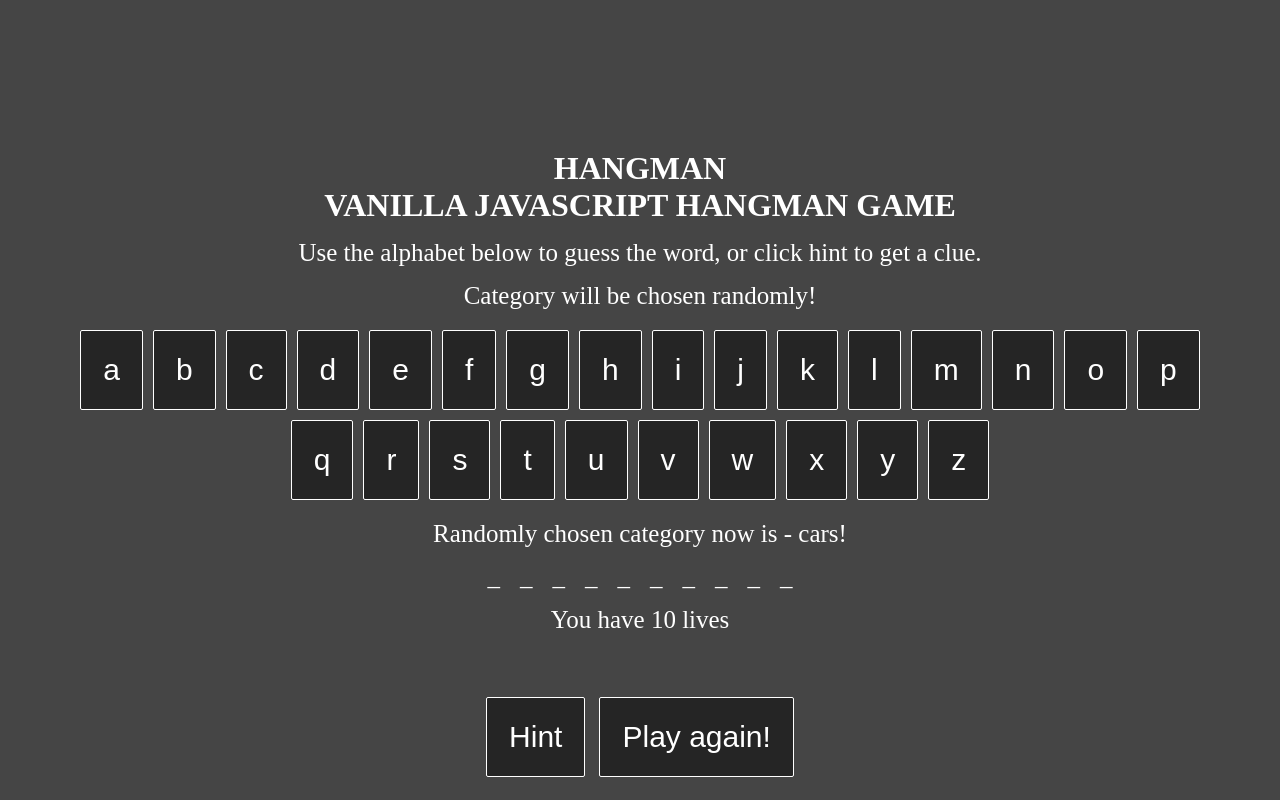
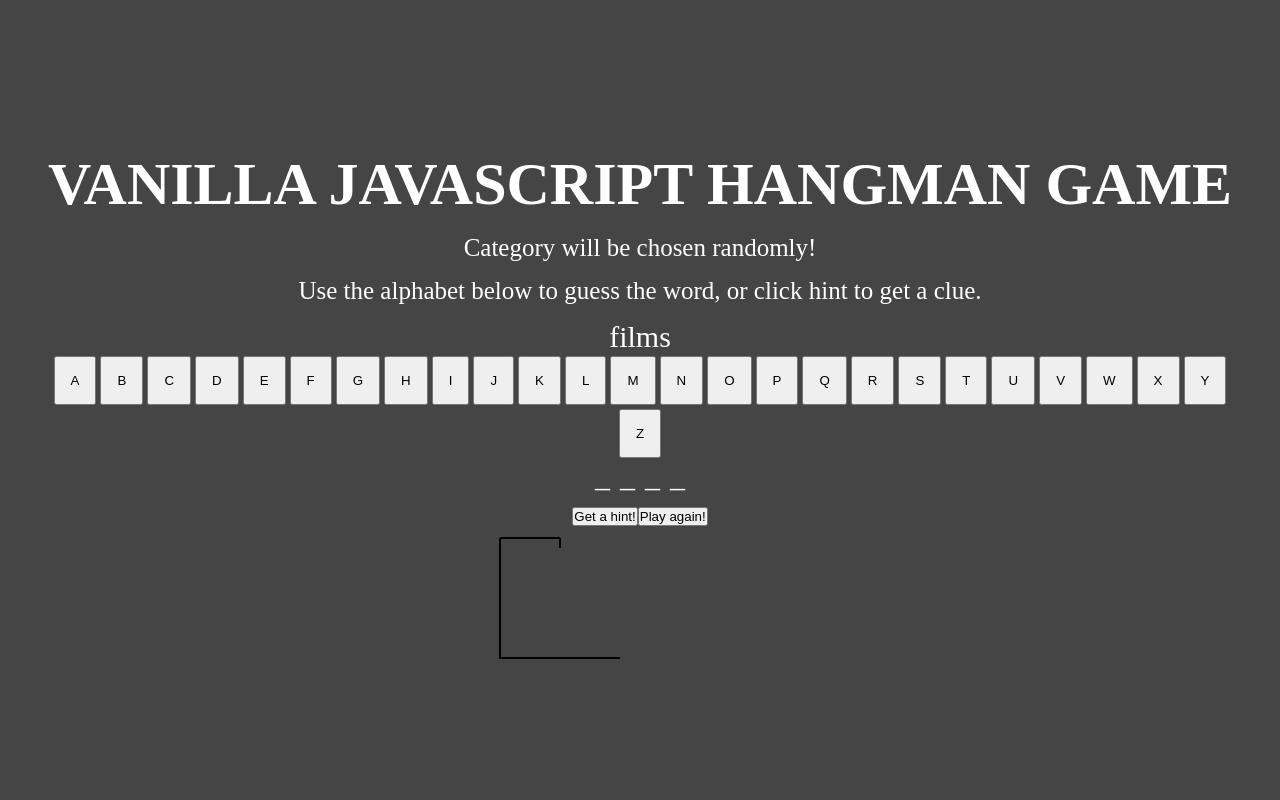
Before and after one commit to BysovMaxim/Hangman, a plain HTML site: page index.html in a window 1280 px wide. Both pictures are taken after a click on the button "Play again!". Drawn offline with Linux system fonts and the light colour scheme.

Commit message:
i think code was little bit improved relative to the first version

```diff
--- a/index.html
+++ b/index.html
@@ -8,23 +8,25 @@
 </head>
 <body>
 	<div class="container">
-		<h1>HANGMAN</h1>
 		<h1>VANILLA JAVASCRIPT HANGMAN GAME</h1>
+		<p>Category will be chosen randomly!</p>
 		<p>Use the alphabet below to guess the word, or click hint to get a clue.</p>
-		<p>Category will be chosen randomly!</p>
-		<div class="letters">
+		<div class="category">
 
 		</div>
-		<p class="chosen-category">Randomly chosen category now is - </p>
-		<p class="word"></p>
-		<p class="lives-remaining"></p>
-		<p class="clue"></p>
-		<div class="hang"></div>
-		<div class="menu">
-			<button class="hint">Hint</button>
-			<button class="restart">Play again!</button>
+		<div class="alphabet-container">
+
 		</div>
-	</div>
+		<div class="word-container">
+
+		</div>
+		<div class="hint-container">
+
+		</div>
+		<div class="controls">
+
+		</div>
+		<canvas id="canvas"></canvas>
 	<script src="scripts.js"></script>
 </body>
 </html>
--- a/scripts.js
+++ b/scripts.js
@@ -1,10 +1,10 @@
-window.onload = function() {
-
-  const alphabet = ['a', 'b', 'c', 'd', 'e', 'f', 'g', 'h',
-        'i', 'j', 'k', 'l', 'm', 'n', 'o', 'p', 'q', 'r', 's',
-        't', 'u', 'v', 'w', 'x', 'y', 'z'];
-
-  const category = {
+const alphabetContainer = document.querySelector('.alphabet-container')
+const wordContainer = document.querySelector('.word-container')
+const controls = document.querySelector('.controls')
+const category = document.querySelector('.category')
+const hintContainer = document.querySelector('.hint-container')
+const canvas = document.getElementById("canvas")
+const categories = {
     films : {
       ['Jaws'] : {
         clueText : 'famous film about sharks'
@@ -16,6 +16,9 @@ window.onload = function() {
 
       ['Lion King'] : {
         clueText : 'from which one was lion named Simba?'
+      },
+      ['One Flew Over the Cuckoos Nest'] : {
+        clueText : 'A criminal pleads insanity and is admitted to a mental institution, where he rebels against the oppressive nurse and rallies up the scared patients.'
       }
     },
 
@@ -44,108 +47,200 @@ window.onload = function() {
 
     actresses : {
       ['Margot Robbie'] : {
-        clueText : 'one of the sexiest acress of 21 century'
+        clueText : 'one of the sexiest actress of 21 century'
       }
     }
   }
+let winCount = 0
+let loseCount = 0
+let chosenWord = '';
+let hint = ''
 
-  const letters = document.querySelector('.letters')
-  const chosenCategory = document.querySelector('.chosen-category')
-  const clueText = document.querySelector('.clue')
-  const hintButton = document.querySelector('.hint')
-  const restart = document.querySelector('.restart')
-  const lives = document.querySelector('.lives-remaining')
-  const word = document.querySelector('.word')
-  let guesses = []
-  let len = 0
-  let arr = []
-  let livesCount = 10
+// blocks all buttons
+
+const changeStateButtons = (disabled) => {
+  let letters = document.querySelectorAll('.letters')
+  letters.forEach(letter => {
+    letter.disabled = disabled
+  })
+}
+
+//Canvas
+const canvasCreator = () => {
+  let context = canvas.getContext("2d");
+  context.beginPath();
+  context.strokeStyle = "#000";
+  context.lineWidth = 2;
+
+  //For drawing lines
+  const drawLine = (fromX, fromY, toX, toY) => {
+    context.moveTo(fromX, fromY);
+    context.lineTo(toX, toY);
+    context.stroke();
+  };
+
+  const head = () => {
+    context.beginPath();
+    context.arc(70, 30, 10, 0, Math.PI * 2, true);
+    context.stroke();
+  };
+
+  const body = () => {
+    drawLine(70, 40, 70, 80);
+  };
+
+  const leftArm = () => {
+    drawLine(70, 50, 50, 70);
+  };
+
+  const rightArm = () => {
+    drawLine(70, 50, 90, 70);
+  };
+
+  const leftLeg = () => {
+    drawLine(70, 80, 50, 110);
+  };
+
+  const rightLeg = () => {
+    drawLine(70, 80, 90, 110);
+  };
+
+  //initial frame
+  const initialDrawing = () => {
+    //clear canvas
+    context.clearRect(0, 0, context.canvas.width, context.canvas.height)
+    //bottom line
+    drawLine(10, 130, 130, 130)
+    //left line
+    drawLine(10, 10, 10, 131)
+    //top line
+    drawLine(10, 10, 70, 10)
+    //small top line
+    drawLine(70, 10, 70, 20)
+  };
+
+  return { initialDrawing, head, body, leftArm, rightArm, leftLeg, rightLeg }
+};
+
+// create menu with some buttons
+const createMenu = () => {
+  let gameRestart = document.createElement('button')
+  let getHint = document.createElement('button')
+  gameRestart.innerHTML = 'Play again!'
+  getHint.innerHTML = 'Get a hint!'
+  controls.append(getHint)
+  controls.append(gameRestart)
+
+  gameRestart.addEventListener('click', () => {
+    // clearing some info
+    let result = document.querySelector('.result')
+    winCount = 0
+    loseCount = 0
+    if(result) result.innerHTML = ''
+    hintContainer.innerHTML = ''
+    let { initialDrawing } = canvasCreator()
+    //initialDrawing would draw the frame
+    initialDrawing()
+    changeStateButtons(false)
+    generateWord()
+  })
+  getHint.addEventListener('click', () => {
+    hintContainer.innerHTML = hint
+  })
 
 
 
-  function getRandomCategory(obj) {
-    let catValue = Object.keys(obj)[Math.floor(Math.random() * (Object.keys(obj).length))] // Films
-    let word = Object.keys(obj[catValue])[Math.floor(Math.random() * (Object.keys(obj[catValue]).length))] // Lion King
-    let clueText = Object.values(obj[catValue][word]).toString() // In which movie is the lion named Simba?
-    arr.push(catValue, word, clueText)
 }
 
-  function updateDisplay() {
-    chosenCategory.innerHTML += arr[0] + '!'
-    clueText.innerHTML = arr[2]
-    lives.innerHTML = `You have ${livesCount} lives`
+// word generator
+const generateWord = () => {
+  // choose category randomly
+  let randomedCategory = Object.keys(categories)[Math.floor(Math.random() * Object.keys(categories).length)]
+  console.log(randomedCategory)
+  category.innerHTML = randomedCategory
+  // choose word randomly
+  chosenWord = Object.keys(categories[randomedCategory])[Math.floor(Math.random() * Object.keys(categories[randomedCategory]).length)]
+  console.log(chosenWord)
+  hint = Object.values(categories[randomedCategory][chosenWord]).toString()
+  console.log(hint)
+  chosenWord = chosenWord.toUpperCase()
+  let dashedWord = ''
+  // deleting spaces between words
+  for(let i = 0; i < chosenWord.split('').length; i++) {
+    if(chosenWord.split('')[i] != ' ') dashedWord += '<span class="dash">_</span>'
+      else dashedWord += '<span class="space"> </span>'
+  }
+  wordContainer.innerHTML = dashedWord
+
 }
 
-  function drawWord() {
-    for(let i = 0; i < arr[1].length; i++) {
-      if(arr[1].split('')[i] == ' ') word.innerHTML += '<span class="symbol"> </span>'
-      else word.innerHTML += '<span class="symbol">_</span>'
+// main game logic, initialize
+
+const initialize = () => {
+  winCount = 0
+  loseCount = 0
+  for(let i = 65; i < 91; i++) {
+    let button = document.createElement('button')
+    button.classList.add('letters')
+    button.innerHTML = `${String.fromCodePoint(i)}`
+    button.addEventListener('click', () => {
+      let charArray = chosenWord.replace(/ /g, '').split('')
+      let dashes = document.getElementsByClassName('dash')
+      if(charArray.includes(button.innerHTML)) {
+        charArray.forEach((char, index) => {
+          if(char === button.innerHTML) {
+            dashes[index].innerHTML = char.toLowerCase()
+            winCount++
+            if(winCount == charArray.length) {
+              let result = document.createElement('div')
+              result.innerHTML = '<h2 class="result">You won!!!</h2>'
+              wordContainer.after(result)
+              changeStateButtons(true)
             }
           }
-
-
-  getRandomCategory(category)
-  updateDisplay()
-  drawWord()
-
-  const spans = document.querySelectorAll('.symbol')
-  const mainWord = arr[1]
-
-  hintButton.addEventListener('click', () => {
-    clueText.style.visibility = 'visible'
+        })
+      } else {
+            loseCount++
+            drawMan(loseCount);
+            if(loseCount > 5) {
+              let result = document.createElement('div')
+              result.innerHTML = '<h2 class="result">You lost!!!</h2>'
+              wordContainer.after(result)
+              changeStateButtons(true)
+            }
+      }
+      button.disabled = true
     })
 
-  restart.addEventListener('click', () => {
-    word.innerHTML = ''
-    arr = []
-    getRandomCategory(category)
-    chosenCategory.innerHTML = 'Randomly chosen category now is - '
-    drawWord()
-    updateDisplay()
-    clueText.style.visibility = 'hidden'
-  })
-
-  alphabet.forEach(letter => {
-    letters.innerHTML += `<button class="letter">${letter}</button>`
-  })
-
-  const letterButtons = document.querySelectorAll('.letter')
-  if(mainWord.split('').includes(' ')) len++
-  letterButtons.forEach(button => {
-    button.addEventListener('click', (e) => {
-
-      let target = e.target;
-
-      if(guesses.includes(target.innerHTML)) return
-      if(livesCount <= 0) {
-        lives.innerHTML = 'GAME OVER!!!'
-        return
-      }
-      if(lives.innerHTML == 'YOU WON!!!') {
-        return
+    alphabetContainer.append(button)
   }
 
-      if (mainWord.toLowerCase().split('').includes(target.innerHTML)) {
-        target.classList.add('guess-green')
-
-        for(let i = 0; i < mainWord.length; i++ ) {
-          if(mainWord.toLowerCase().split('')[i] == target.innerHTML) {
-            spans[i].innerHTML = target.innerHTML
-            len++
-            if(len == mainWord.split('').length) {
-              lives.innerHTML = 'YOU WON!!!'
-              return
 }
+const drawMan = (loseCount) => {
+  let { head, body, leftArm, rightArm, leftLeg, rightLeg } = canvasCreator();
+  switch (loseCount) {
+    case 1:
+      head();
+      break;
+    case 2:
+      body();
+      break;
+    case 3:
+      leftArm();
+      break;
+    case 4:
+      rightArm();
+      break;
+    case 5:
+      leftLeg();
+      break;
+    case 6:
+      rightLeg();
+      break;
+    default:
+      break;
   }
-        }
-
-
-      } else {
-          guesses.push(target.innerHTML)
-          target.classList.add('guess-red')
-          livesCount--
-          lives.innerHTML = `You have ${livesCount} lives`
-      }
-    })
-  })
-}
+};
+generateWord()
+createMenu()
+window.onload = initialize
--- a/style.css
+++ b/style.css
@@ -7,6 +7,7 @@
 body {
   background-color: #454545;
   color:  #fff;
+  font-size:  30px;
 }
 
 .container {
@@ -16,42 +17,27 @@ body {
   padding-top:  150px;
 }
 
-.clue {
-  visibility: hidden;
-}
-
-button {
-  font-size:  30px;
-  padding: 22px;
-  margin: 5px;
-  color:  #fff;
-  background-color: #252525;
-  border: 1px solid #fff;
-  border-radius: 2px;
-  cursor: pointer;
-}
-
-button:hover {
-  color: #252525;
-  background-color: #fff;
-}
-
-.guess-green {
-  background-color: green;
-  color: #fff;
-}
-
-.guess-red {
-  background-color: red;
-  color: #fff;
-}
 
 p {
   margin: 15px 0;
   font-size:  25px;
 }
 
+span {
+  padding:  0 5px;
+}
 
-.word span {
-  padding:  10px;
+.alphabet-container {
+  display: flex;
+  justify-content: center;
+  flex-wrap: wrap;
 }
+
+.letters {
+  padding:  15px;
+  margin: 2px;
+}
+
+.letters:hover {
+  background-color: #757575;
+}
```
Lines whose indentation alone changed are shown as unchanged.
